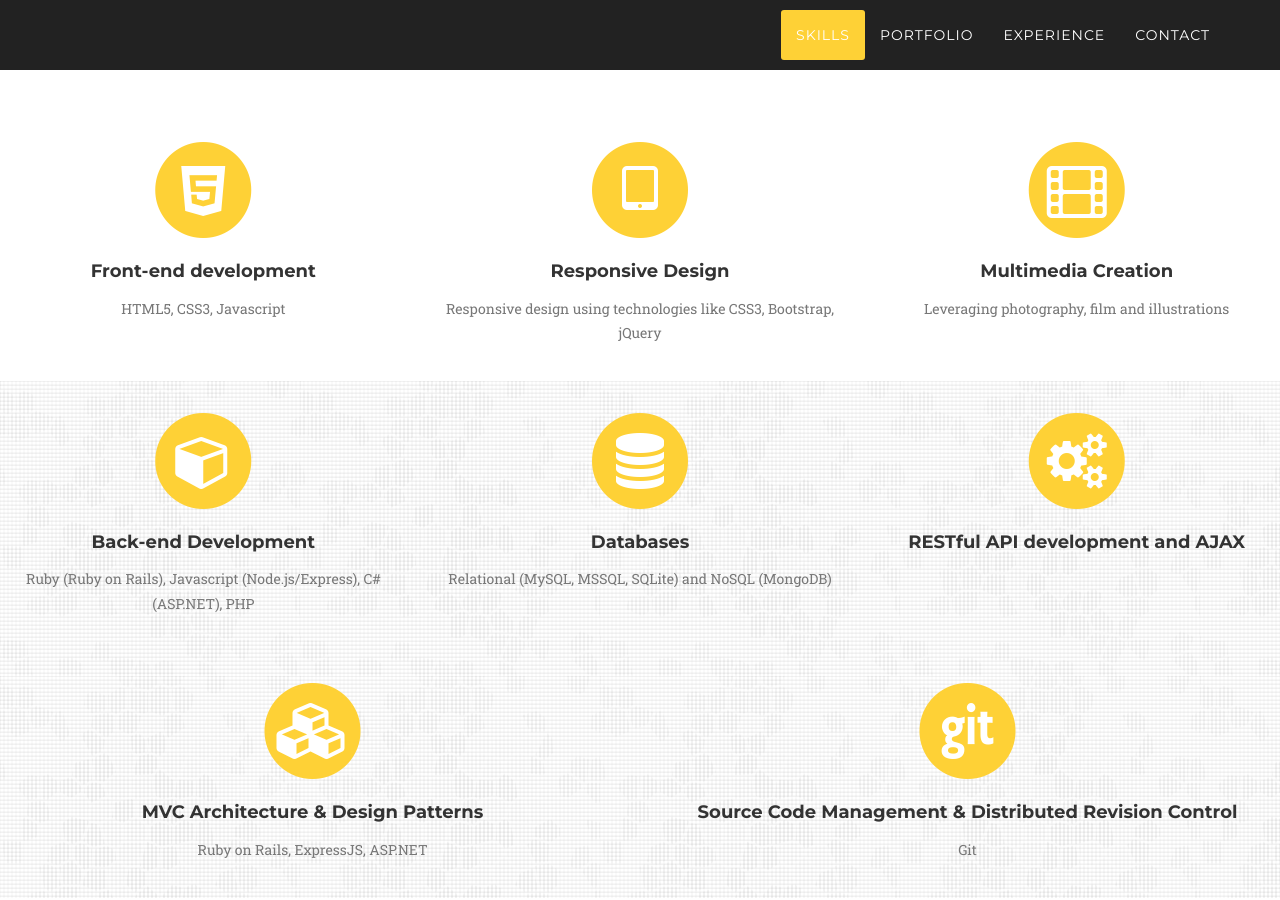
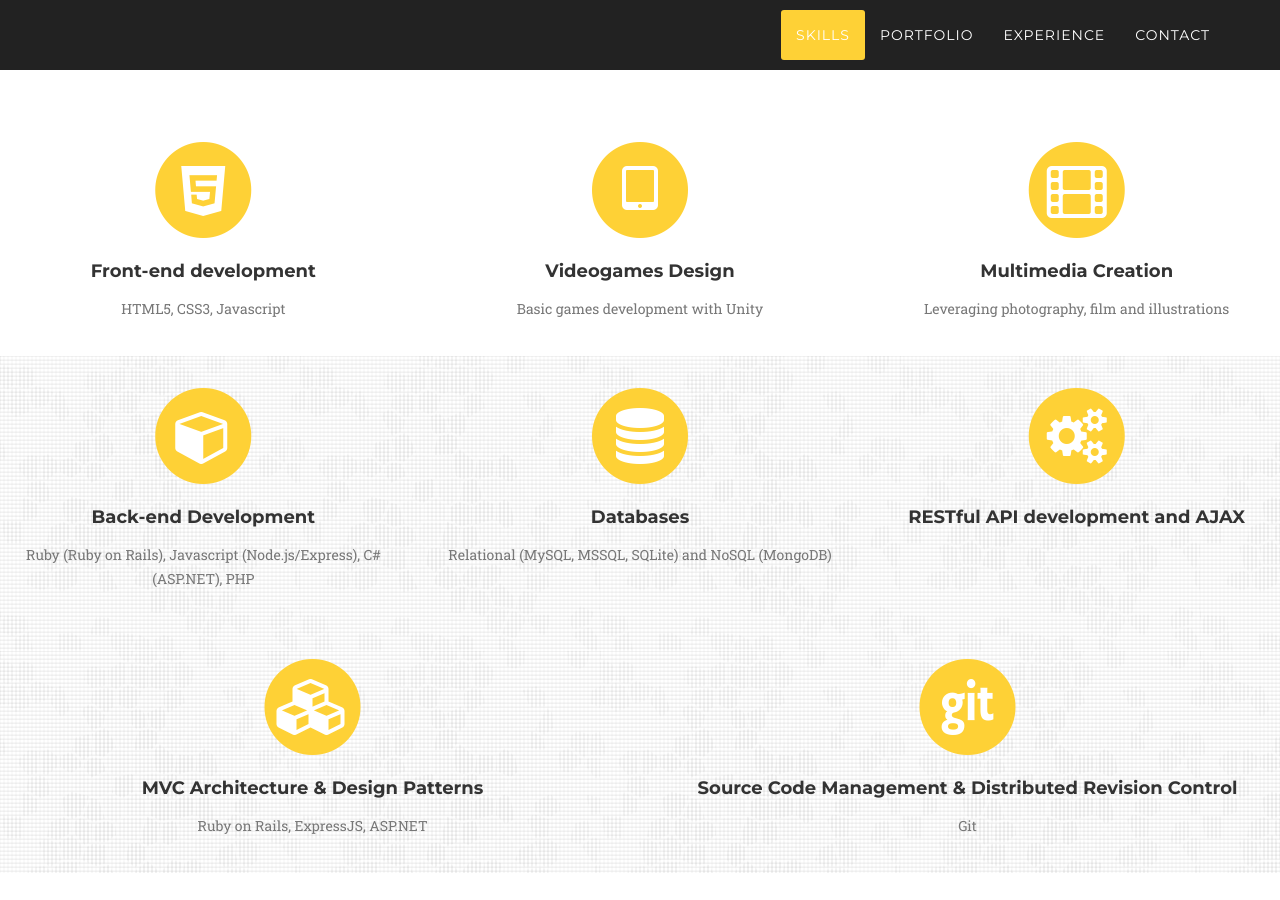
Before and after one commit to agmerino03/agmerino03.github.io, a Jekyll site: the page built from index.html, in a window 1280 px wide and 900 px high, scrolled down 1057 px. Built offline with Jekyll 4.4.1, drawn with Linux system fonts in a browser that asks for light colours; some web fonts are replaced.

Commit message:
Añadida referencia a Unity

```diff
--- a/_includes/skills.html
+++ b/_includes/skills.html
@@ -19,8 +19,8 @@
                         <i class="fa fa-circle fa-stack-2x text-primary"></i>
                         <i class="fa fa-tablet fa-stack-1x fa-inverse"></i>
                     </span>
-                    <h4 class="service-heading">Responsive Design</h4>
-                    <p class="text-muted">Responsive design using technologies like CSS3, Bootstrap, jQuery</p>
+                    <h4 class="service-heading">Videogames Design</h4>
+                    <p class="text-muted">Basic games development with Unity</p>
                 </div>
                 <div class="col-md-4">
                     <span class="fa-stack fa-4x">
```
